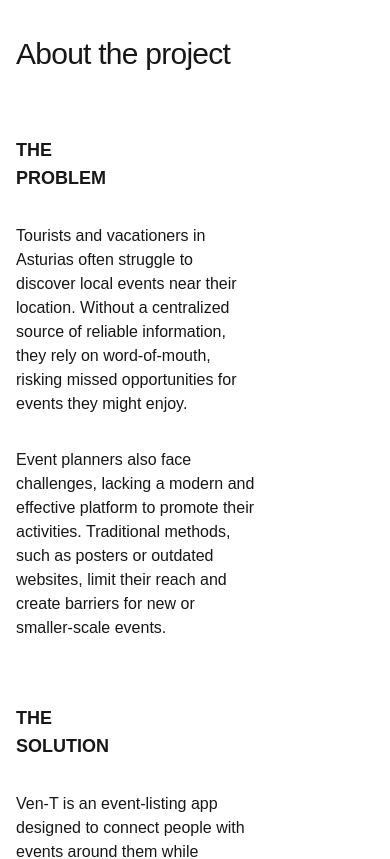
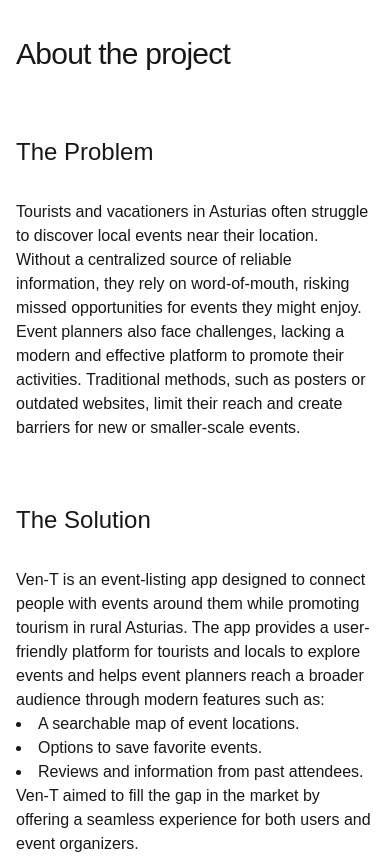
Before and after one commit to Thysreg/mac-portfolio, a Next.js app: page /vent in a window 390 px wide. Shown: the part 1320-2179 px from the top of the page. Built offline with nearby package versions, Linux system fonts and the light colour scheme.

Commit message:
Fixed project titles in mobile

```diff
--- a/app/globals.css
+++ b/app/globals.css
@@ -49,9 +49,9 @@ p {
 }
 
 .projectSectionLeft {
-  @apply text-lg w-1/3 uppercase font-bold;
+  @apply md:text-lg md:w-1/3 md:uppercase md:font-bold;
 }
 
 .projectSectionRight {
-  @apply space-y-8 w-2/3;
+  @apply md:space-y-8 md:w-2/3;
 }
```
